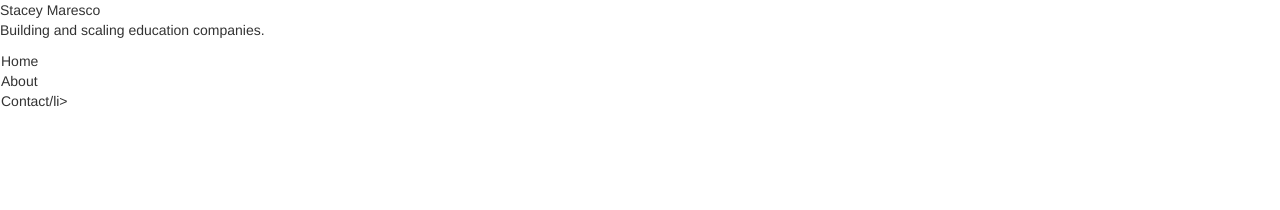
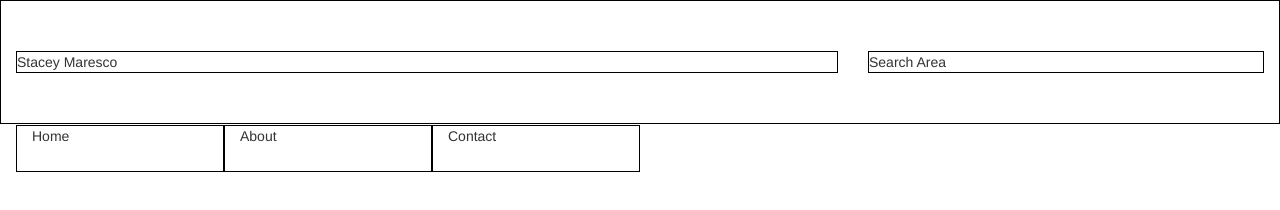
Before and after one commit to maresck/project_1, a plain HTML site: page index.html in a window 1280 px wide. Drawn offline with nearby package versions, Linux system fonts and the light colour scheme.

Commit message:
updates to HTML and readme

```diff
--- a/index.html
+++ b/index.html
@@ -2,22 +2,41 @@
 <html>
     <!-- Bootstrap: Latest compiled and minified CSS -->
     <link rel="stylesheet" href="https://maxcdn.bootstrapcdn.com/bootstrap/3.3.6/css/bootstrap.min.css" integrity="sha384-1q8mTJOASx8j1Au+a5WDVnPi2lkFfwwEAa8hDDdjZlpLegxhjVME1fgjWPGmkzs7" crossorigin="anonymous">
-
+    <link rel="stylesheet" href="style.css">
   <head>
       <meta charset="utf-8">
       <title>Stacey Maresco</title>
   </head>
   <body>
-      <div id="name"> Stacey Maresco
-        <p id="tagline"> Building and scaling education companies.
+    <!-- Creates the overall Grid -->
+      <div class="container-fluid">
+
+      <!-- Top Row: Row 1 -->
+      <div class="row">
+          <div class="col-sm-8">
+              <div id="name"> Stacey Maresco</div>
+          </div>
+          <div class="col-sm-4">
+              <div id="search"> Search Area </div>
+          </div>
       </div>
+      <!-- Navbar: Row 2 -->
       <div class="navbar">
-        <ul class="nav">
-          <li>Home</li>
-          <li>About</li>
-          <li>Contact/li>
+          <ul class="nav">
+            <div class="col-sm-2">
+                <li>Home</li>
+            </div>
+            <div class="col-sm-2">
+                <li>About</li>
+            </div>
+            <div class="col-sm-2">
+                <li>Contact</li>
+            </div>
+          </ul>
       </div>
 
+
+    </div>
 
 
 
--- /dev/null
+++ b/style.css
@@ -0,0 +1,31 @@
+.row  {
+  padding-top: 50px;
+  padding-bottom:  50px;
+  border-width: thin;
+  border-style: solid;
+  border-color: black;
+}
+
+#name {
+  border-width: thin;
+  border-style: solid;
+  border-color: black;
+}
+
+#search {
+  border-width: thin;
+  border-style: solid;
+  border-color: black;
+}
+
+.nav li {
+  display: inline;
+  float: left;
+  padding-bottom: 25px;
+}
+
+.col-sm-2 {
+  border-width: thin;
+  border-style: solid;
+  border-color: black;
+}
```
Also changed, not shown: 1 other file.
